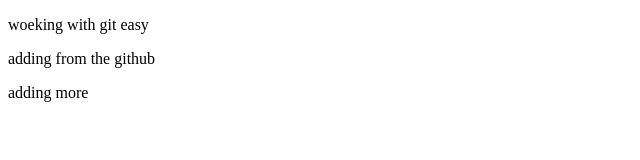
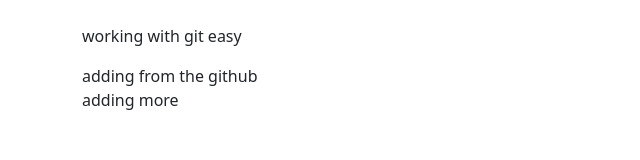
Before and after one commit to vishalshukla77/lgit, a plain HTML site: page index.html in a window 1280 px wide. Shown: the whole page, without its empty margins (0-640 px from the left). Drawn offline with nearby package versions, Linux system fonts and the light colour scheme.

Commit message:
add margin

```diff
--- a/index.html
+++ b/index.html
@@ -1,19 +1,25 @@
 <!DOCTYPE html>
 <html lang="en">
 <head>
-    <meta charset="UTF-8">
-    <meta name="viewport" content="width=device-width, initial-scale=1.0">
-    <title>Document</title>
+  <meta charset="UTF-8">
+  <meta name="viewport" content="width=device-width, initial-scale=1.0">
+  <title>Document</title>
 
+<link href="https://cdn.jsdelivr.net/npm/bootstrap@5.3.3/dist/css/bootstrap.min.css" rel="stylesheet">
 </head>
 <body>
-    <p>woeking with git easy</p>
+  <div class="container mt-4">
+    <p>working with git easy</p>
     <div>
-        adding from the github
+      adding from the github
     </div>
-    <p>
-        adding more
-    </p>
+    <p>adding more</p>
+  </div>
+
+
+  <!-- Bootstrap JS -->
+  <script src="https://cdn.jsdelivr.net/npm/bootstrap@5.3.3/dist/js/bootstrap.bundle.min.js"></script>
+
 
 </body>
 </html>
```
